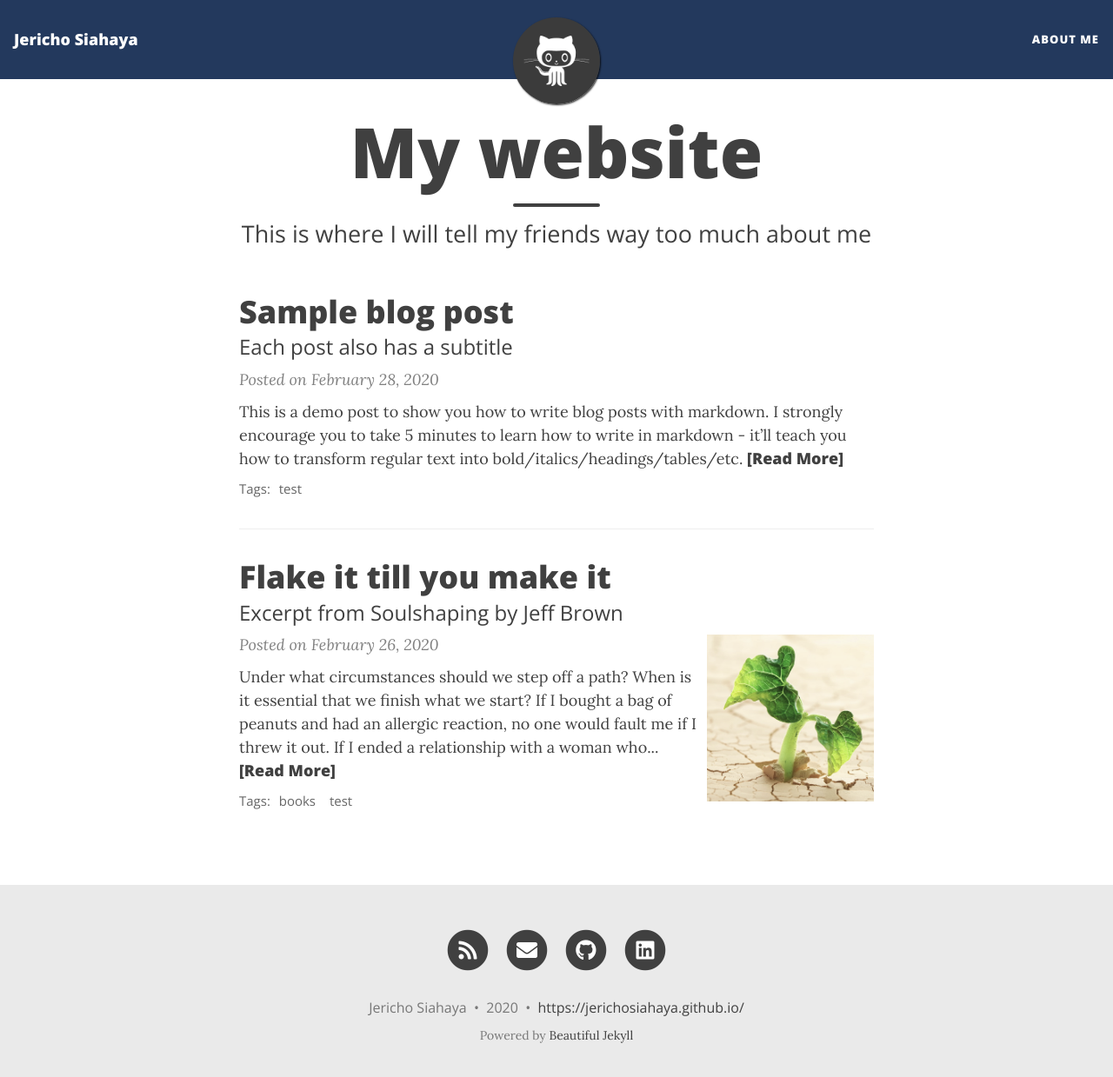
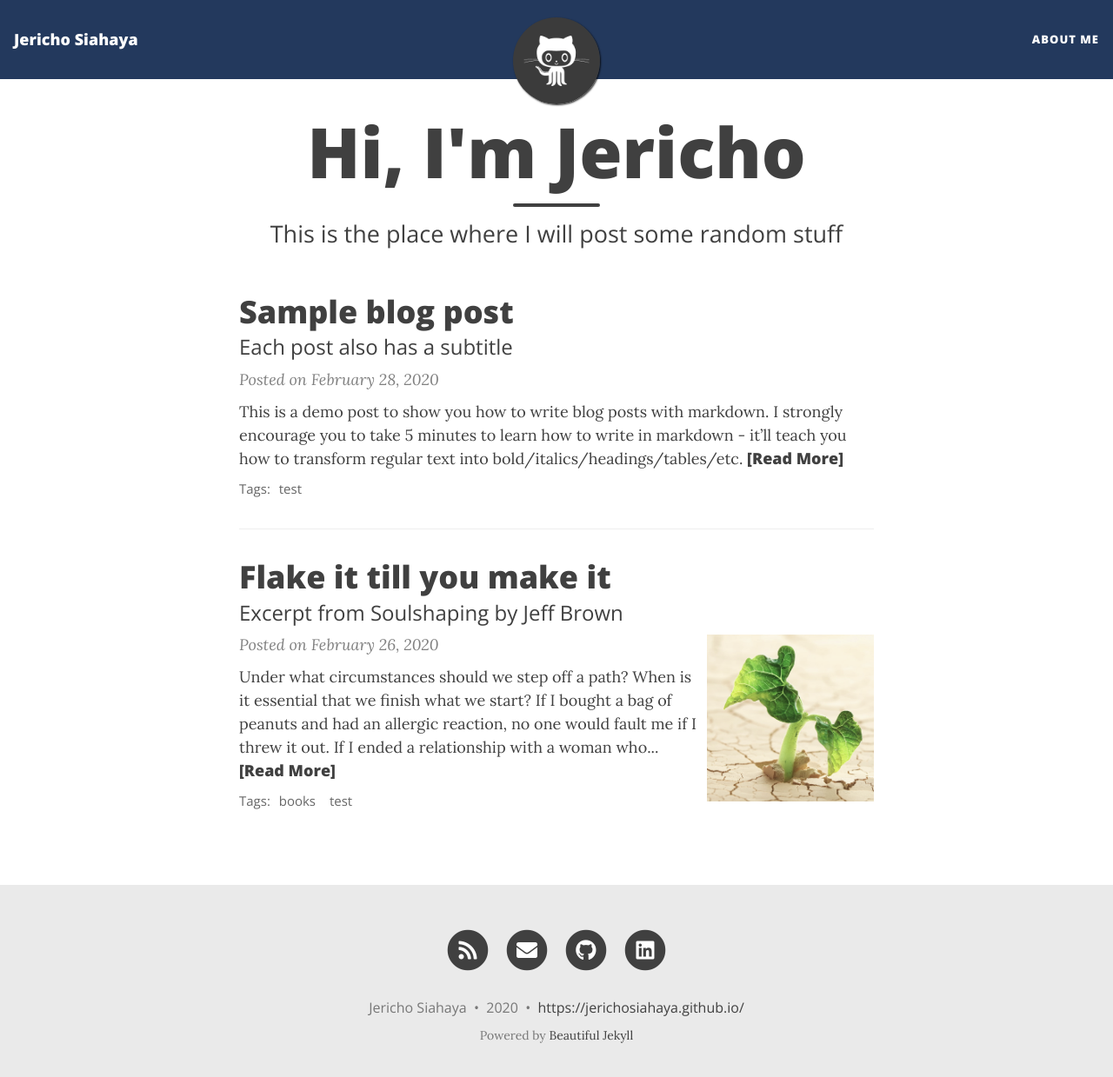
Before and after one commit to jerichosiahaya/jerichosiahaya.github.io, a Jekyll site: the page built from index.html, in a window 1280 px wide and 1252 px high. Shown: the top 1239 px of the window at 87% size. Built offline with Jekyll 4.4.1, drawn with Linux system fonts in a browser that asks for light colours; nearby versions of some CDN libraries; the list of posts is cut into pages by our own code.

Commit message:
Update index.html

```diff
--- a/index.html
+++ b/index.html
@@ -1,5 +1,5 @@
 ---
 layout: home
-title: My website
-subtitle: This is where I will tell my friends way too much about me
+title: Hi, I'm Jericho
+subtitle: This is the place where I will post some random stuff
 ---
```
